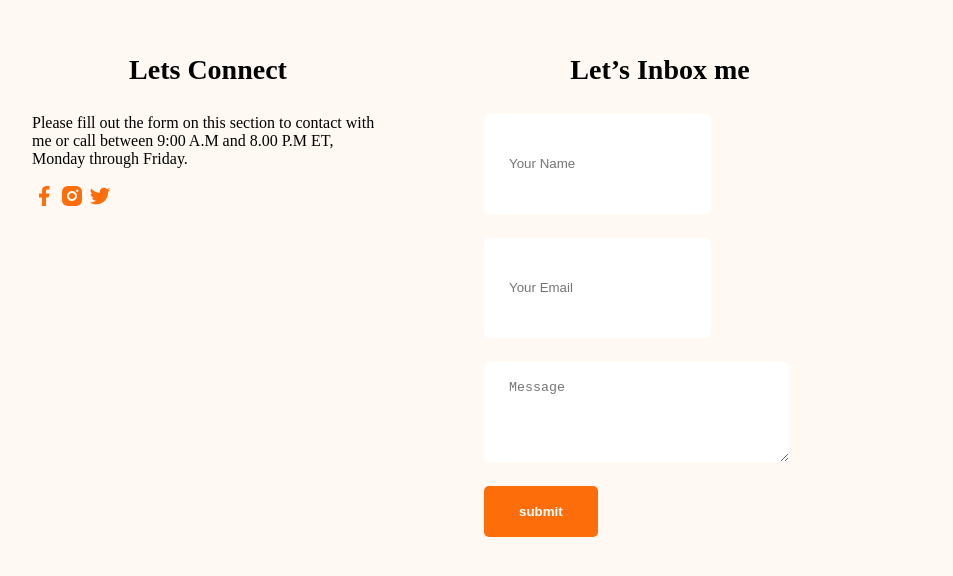
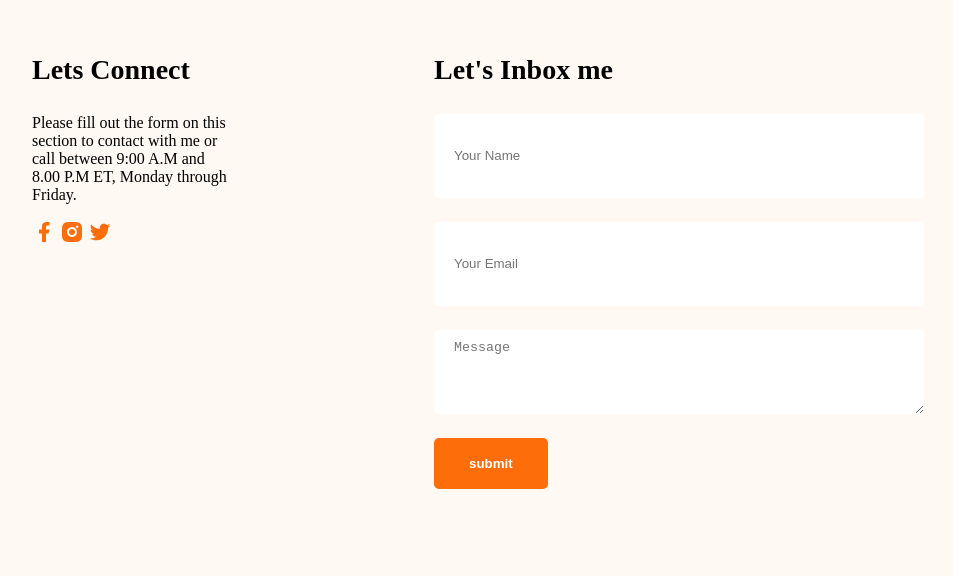
Before and after one commit to Nurmohammed-ux/web-developer-repo, a plain HTML site: page index.html in a window 1280 px wide. Shown: the part 3808-4384 px from the top of the page, without its empty margins (206-1159 px from the left). Drawn offline with Linux system fonts and the light colour scheme.

Commit message:
correcting some code

```diff
--- a/index.html
+++ b/index.html
@@ -166,8 +166,9 @@
     </main>
     <footer class="secondary-bg">
         <div class="footer-column">
-            <h3 class="section-title">Lets Connect</h3>
-            <p>Please fill out the form on this section to contact with me or call between 9:00 A.M and 8.00 P.M ET, Monday through Friday.</p>
+            <h3 class="footer-title">Lets Connect</h3>
+            <p>Please fill out the form on this section to contact with me or call between 9:00 A.M and 8.00 P.M ET,
+                Monday through Friday.</p>
             <div>
                 <a href=""><img src="images/icons/facebook.png" alt="facebook"></a>
                 <a href=""><img src="images/icons/insta.png" alt="instagram"></a>
@@ -175,13 +176,11 @@
             </div>
         </div>
         <div class="footer-column">
-            <h3 class="section-title">Let’s Inbox me</h3>
-            <form action="">
-                <input type="text" name="" id="" placeholder="Your Name">
-                <input type="email" name="" id="" placeholder="Your Email">
-                <textarea name="" id="" cols="30" rows="30" placeholder="Message"></textarea>
-                <input class="btn" type="submit" value="submit">
-            </form>
+            <h3 class="footer-title">Let's Inbox me</h3>
+            <input type="text" name="" id="" placeholder="Your Name">
+            <input type="email" name="" id="" placeholder="Your Email">
+            <textarea name="" id="" aria-colspan="30" rows="20" placeholder="Message"></textarea>
+            <input class="btn" type="submit" value="submit">
         </div>
     </footer>
 </body>
--- a/style.css
+++ b/style.css
@@ -238,18 +238,22 @@ section h2 {
 footer {
     padding: 130px 230px;
     display: flex;
-    gap: 100px;
+    gap: 200px;
 }
 .footer-column {
     width: 50%;
 }
 footer input[type="text"], footer input[type="email"], footer textarea {
     height: 64px;
-    width: 100;
+    width: 450px;
     background-color: white;
-    padding: 18px 25px;
+    padding: 10px 20px;
     border: none;
     border-radius: 5px;
     display: block;
     margin-bottom: 24px;
 }
+.footer-title {
+    font-size: 28px;
+    font-weight: 700;
+}
```
